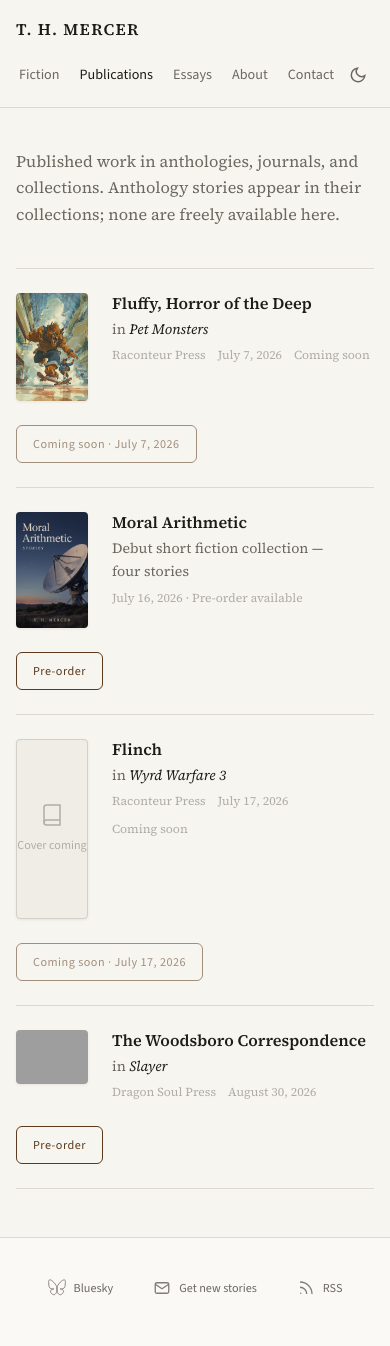
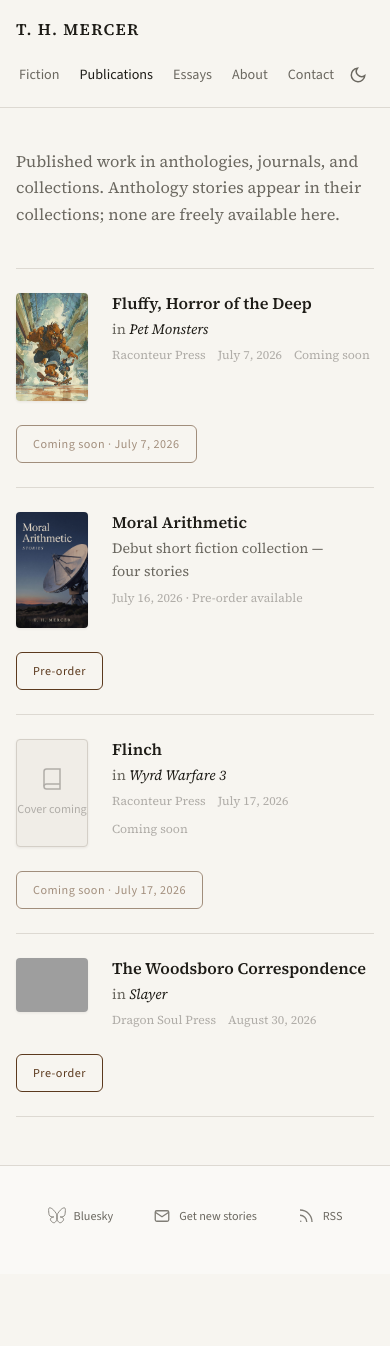
Before and after one commit to thmercer/thmercer.github.io, a Jekyll site: the page built from publications.md, in a window 390 px wide. Built offline with Jekyll 4.4.1, drawn with Linux system fonts in a browser that asks for light colours; after the commit the page ends 1274 px from its top, so only the background shows below that; grey boxes are pictures that could not be loaded.

Commit message:
Fix cover-coming placeholder squish on mobile
Replaced fixed height with aspect-ratio: 2/3 so the placeholder scales
proportionally with its clamp-based width, matching real cover images.

Co-Authored-By: Claude Sonnet 4.6 <noreply@anthropic.com>

```diff
--- a/assets/css/main.css
+++ b/assets/css/main.css
@@ -928,7 +928,7 @@ button.cta-link:hover {
   align-items: center;
   justify-content: center;
   gap: var(--space-2);
-  height: 180px;
+  aspect-ratio: 2 / 3;
   background: var(--color-surface-offset);
   border: 1px solid var(--color-border);
   color: var(--color-text-faint);
```
